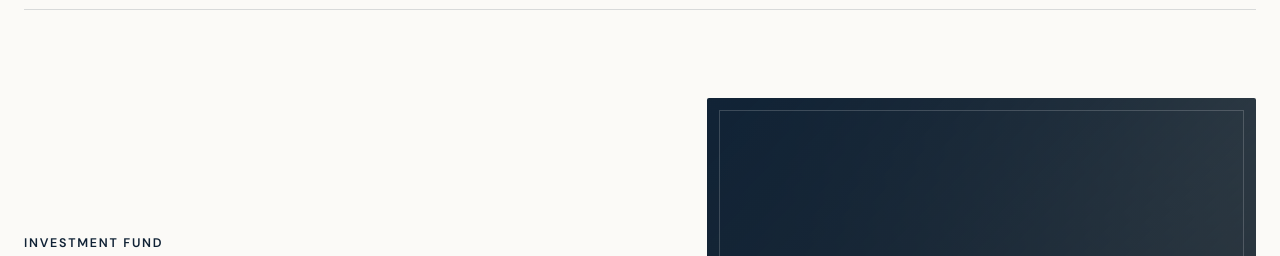
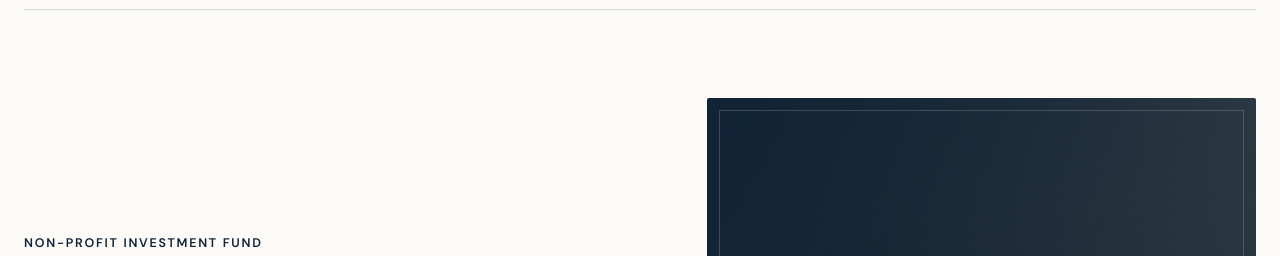
Before and after one commit to worc3467/Cruxline, a plain HTML site: page index.html in a window 1280 px wide. Shown: the part 78-334 px from the top of the page. Drawn offline with nearby package versions, Linux system fonts and the light colour scheme.

Commit message:
Update eyebrow text to 'Non-profit Investment Fund'

```diff
--- a/index.html
+++ b/index.html
@@ -30,7 +30,7 @@
   <main id="top">
     <section class="hero section">
       <div class="hero-copy">
-        <p class="eyebrow">Investment Fund</p>
+        <p class="eyebrow">Non-profit Investment Fund</p>
         <h1>We invest in the outdoors</h1>
         <p class="hero-intro">
           Accelerating the adoption and deployment of clean energy and climate resilience solutions in frontline communities.
```
